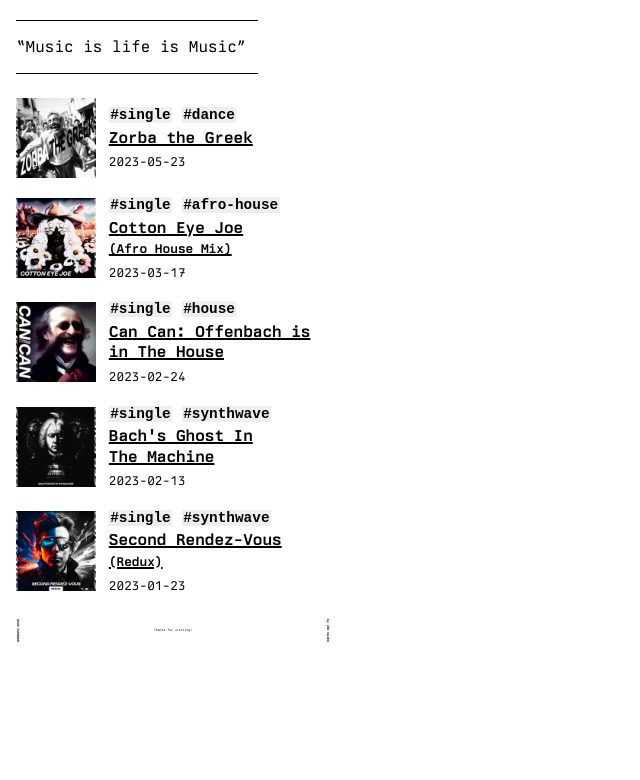
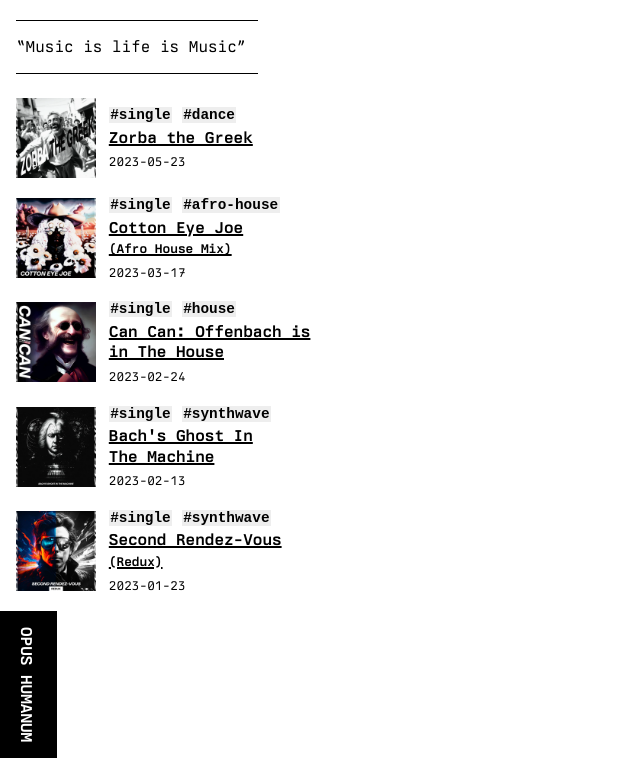
Before and after one commit to zedkaido/zedkaido.github.io, a plain HTML site: page music/index.html in a window 1280 px wide. Shown: the part 123-903 px from the top of the page, without its empty margins (0-640 px from the left). Before the commit the page ends 805 px from the top, so only its background shows below. Drawn offline with Linux system fonts and the light colour scheme.

Commit message:
opus-humanum

```diff
--- a/music/index.html
+++ b/music/index.html
@@ -143,12 +143,8 @@
 				</div>
 			</div>
 
-			<footer style="max-width: 314px;">
-				<opus-humanum>
-					<vertical><b>OPUS HUMANUM</b></vertical>
-					<span>Thanks for visiting!</span>
-					<vertical><b>by ZED KAIDO</b></vertical>
-				</opus-humanum>
+			<footer>
+				<vertical><opus-humanum><b>OPUS HUMANUM</b></opus-humanum></vertical>
 			</footer>
 		</div>
 		<script>
--- a/style.css
+++ b/style.css
@@ -405,13 +405,8 @@ vertical {
 }
 
 opus-humanum {
-	display: flex;
-	flex-direction: row;
-	justify-content: space-between;
-	align-items: center;
-	width: 100%;
-	background: var(--color-opus-humanum-bg);
-	color: var(--color-opus-humanum-fg);
-	font-size: 0.2em;
-	margin: 24px 0;
+	background: var(--color-fg);
+	color: var(--color-bg);
+	padding: 1em 1.3em;
+	font-size: 1em;
 }
```
Also changed, not shown: index.html (+13 -14 lines), photography/index.html (+1 -5 lines).
